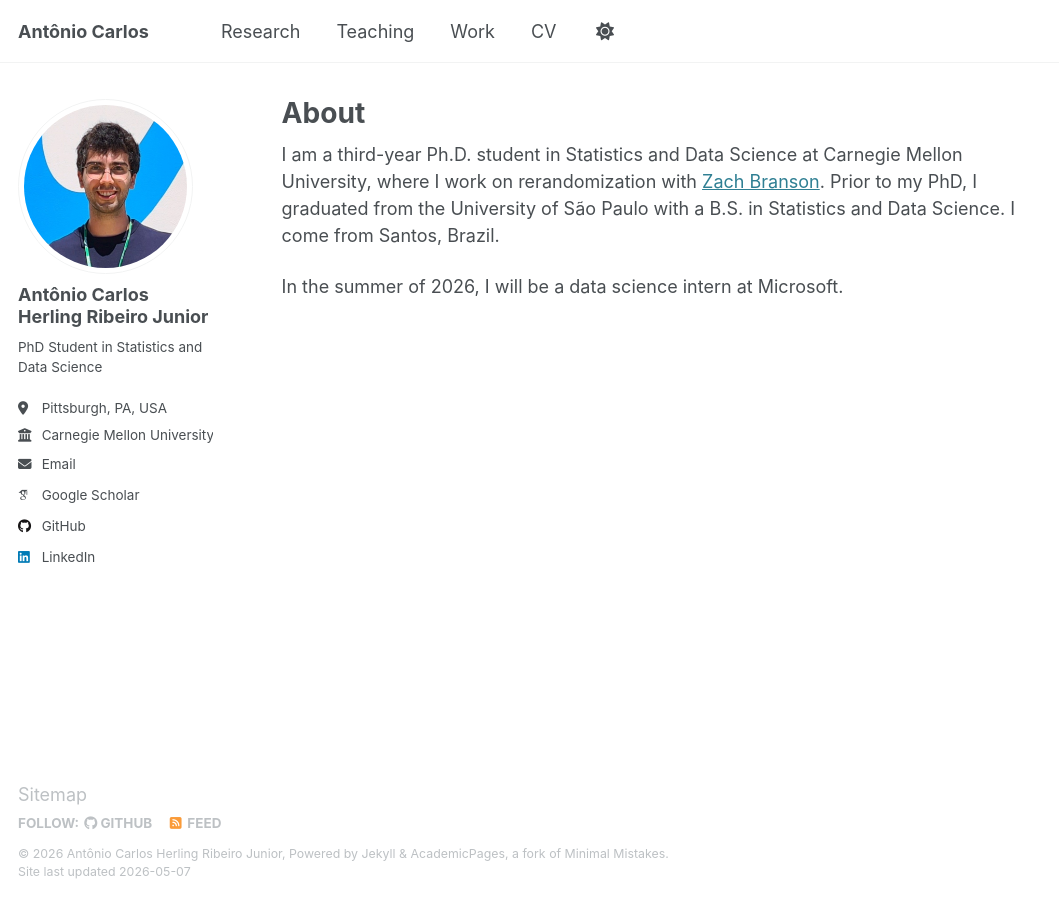
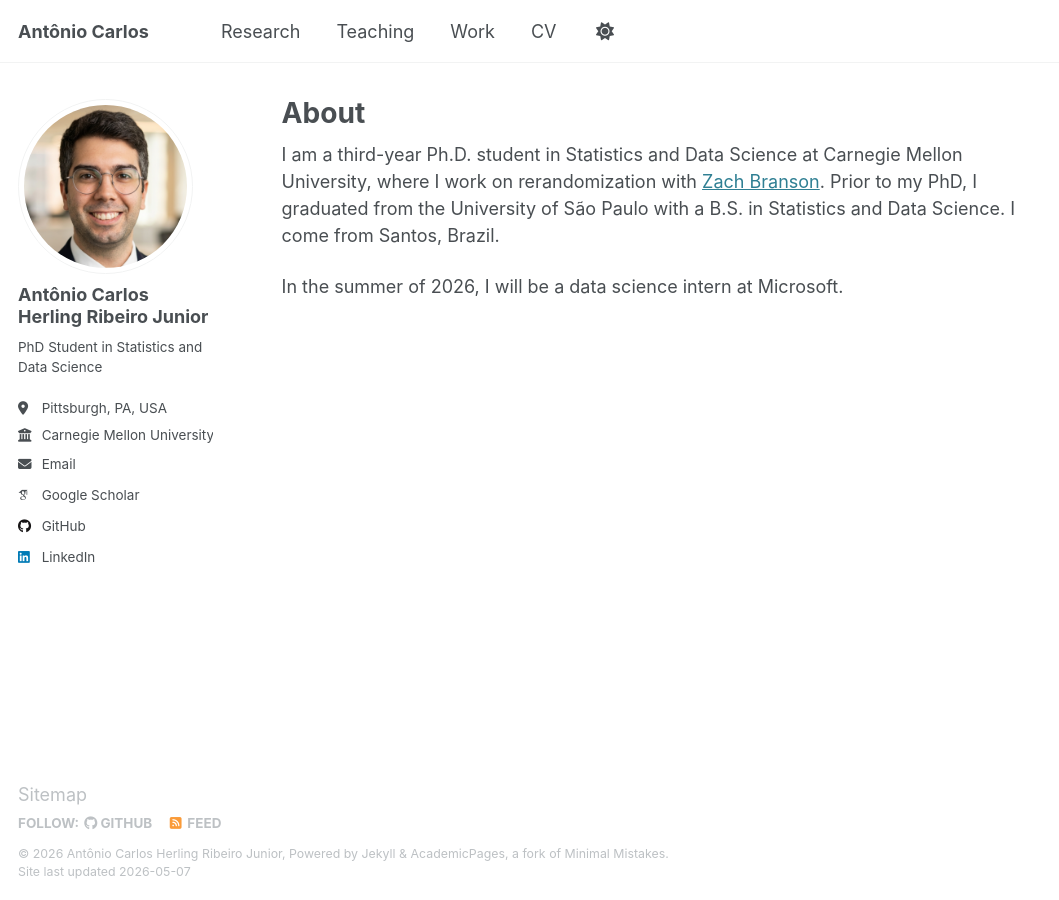
Before and after one commit to antonioherling/antonioherling.github.io, a Jekyll site: the page built from _pages/about.md, in a window 1280 px wide. Shown: the whole page, without its empty margins (0-1059 px from the left). Built offline with Jekyll 4.4.1, drawn with Linux system fonts in a browser that asks for light colours; some web fonts are replaced.

Commit message:
update profile picture

```diff
--- a/_config.yml
+++ b/_config.yml
@@ -22,7 +22,7 @@ repository               : "antonioherling/antonioherling.github.io"
 #               Additional customization can be done by editing /_includes/author-profile.html
 author:
   # Biographic information
-  avatar           : "antonio_2022.jpeg"
+  avatar           : "antonio_2026.png"
   name             : "Antônio Carlos Herling Ribeiro Junior"
   pronouns         : # example: "she/her"
   bio              : "PhD Student in Statistics and Data Science"
```
Also changed, not shown: images/antonio_2026.png (added).
